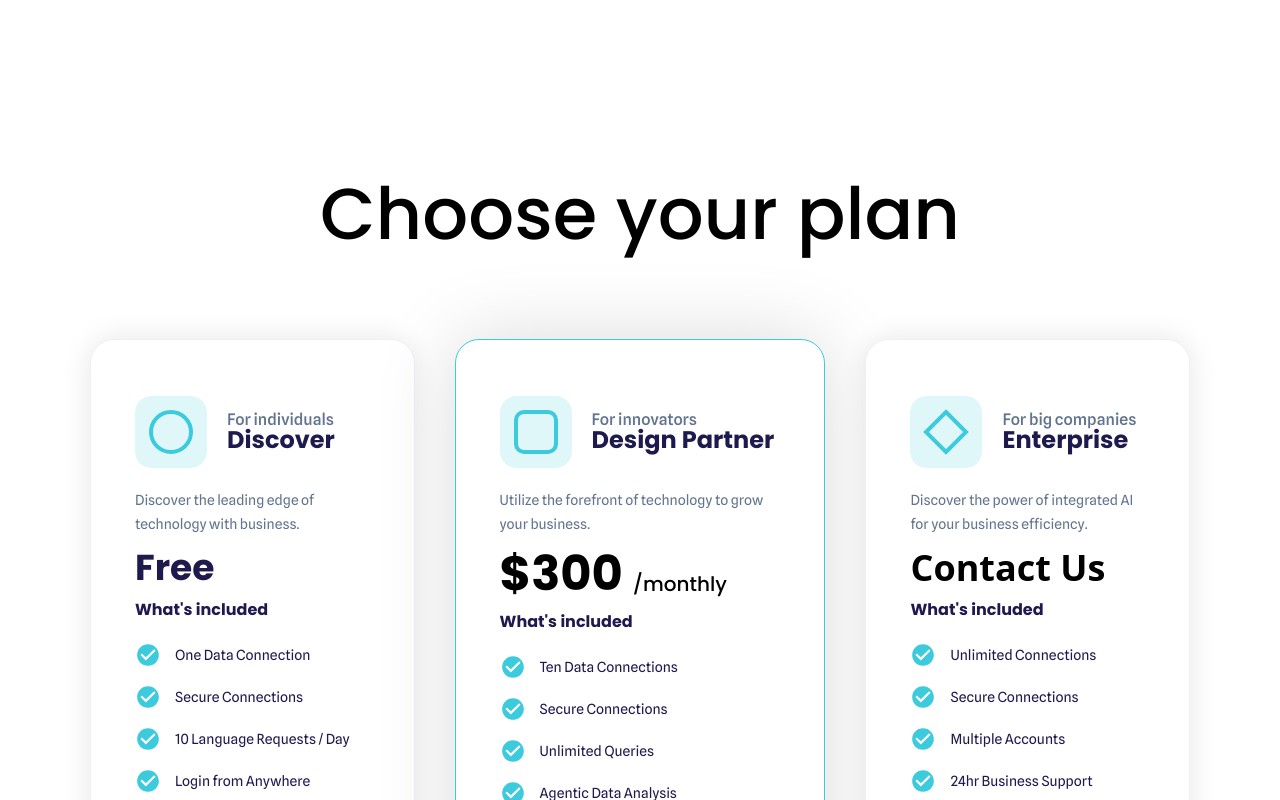
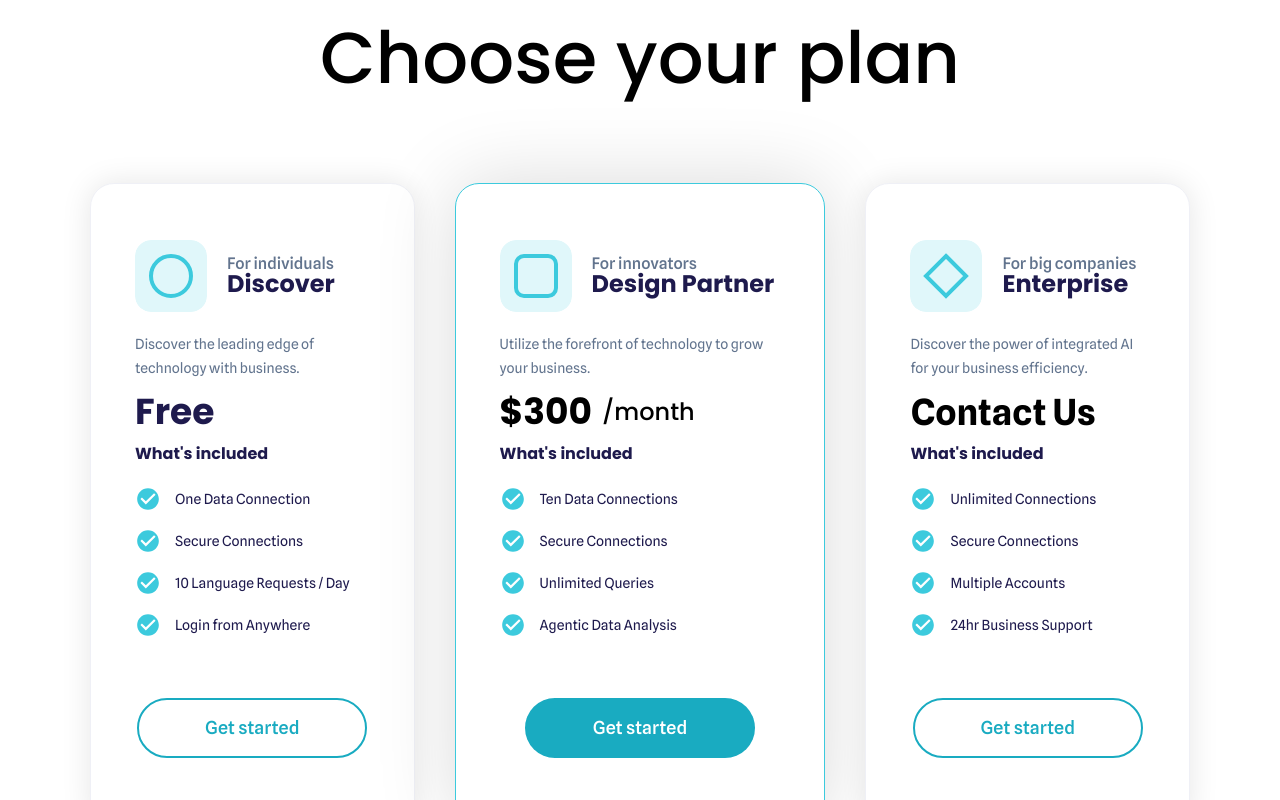
Before and after one commit to marksoulier/lever-landingpage, a React (Vite) app: page / in a window 1280 px wide. Shown: the part 2608-3408 px from the top of the page. Built offline with nearby package versions, Linux system fonts and the light colour scheme.

Commit message:
fully deployed with google anlaytics

```diff
--- a/index.html
+++ b/index.html
@@ -63,6 +63,13 @@
   <meta property="twitter:description"
     content="Transform your business data into actionable insights with Lever AI's advanced knowledge graph platform." />
   <meta property="twitter:image" content="https://lever-ai.com/logo.png" />
+
+  <!-- Google Fonts -->
+  <link rel="preconnect" href="https://fonts.googleapis.com">
+  <link rel="preconnect" href="https://fonts.gstatic.com" crossorigin>
+  <link
+    href="https://fonts.googleapis.com/css2?family=Poppins:wght@300;400;500;600;700&family=Spline+Sans:wght@300;400;500;600;700&display=swap"
+    rel="stylesheet">
 </head>
 
 <body>
--- a/src/components/AboutSection.tsx
+++ b/src/components/AboutSection.tsx
@@ -7,17 +7,14 @@ import cgLogo from '../assets/cgLogo.png';
 
 export const AboutSection = () => {
   return (
-    <section className="mt-16 sm:mt-24 px-4 sm:px-8 text-3xl sm:text-5xl font-medium leading-none text-center text-black max-md:mt-10" id="about">
-      <h2>About</h2>
+    <section className="mt-16 sm:mt-24 px-4 sm:px-8 max-w-[1215px] mx-auto" id="about">
+      <h2 className="text-4xl sm:text-5xl font-medium leading-none text-[var(--accent-950)] max-md:mt-10 text-center font-poppins">About</h2>
       <div className="mt-16 sm:mt-24 w-full max-w-[1215px] max-md:mt-10 mx-auto">
         <div className="flex gap-5 max-md:flex-col">
           <div className="w-[62%] max-md:w-full">
-            <article className="text-sm sm:text-base leading-6 sm:leading-8 text-[var(--accent-700)]">
+            <article className="text-base leading-8 text-[var(--accent-500)] text-opacity-80">
               <p>
                 Lever is a startup dedicated to helping small and medium-sized businesses stay competitive in a data-driven economy. With advancements in technology, the same data collection and analytics once exclusive to large enterprises are now accessible to smaller companies. We bring big data insights to SMBs, making data-driven decision-making easier than ever.
-              </p>
-              <p className="mt-4 sm:mt-8">
-                Our journey began with a nonprofit called Common Grounds, whose mission is to enrich the lives of youth and adults with disabilities through quality outdoor recreation. They sought a way to better understand their data to enhance the experiences they provide. By improving data accessibility, they gained deeper insights, allowing them to tailor programs more effectively to the individuals they serve.
               </p>
             </article>
           </div>
--- /dev/null
+++ b/src/components/CaseStudy.tsx
@@ -0,0 +1,32 @@
+import React from "react";
+import cgLogo from '../assets/cgLogo.png';
+
+export const CaseStudy = () => {
+    return (
+        <section className="mt-16 sm:mt-24 px-4 sm:px-8 max-w-[1215px] mx-auto" id="case-study">
+            <h2 className="text-4xl sm:text-5xl font-medium leading-none text-[var(--accent-950)] max-md:mt-10 text-center font-poppins">Case Study</h2>
+            <div className="mt-16 sm:mt-24 w-full max-md:mt-10">
+                <div className="flex gap-12 items-center max-md:flex-col">
+                    <div className="flex-1">
+                        <article className="text-base leading-8 text-[var(--accent-500)] text-opacity-80">
+                            <h3 className="text-3xl max-sm:text-2xl font-medium mb-6 text-center text-[var(--accent-800)]">Common Grounds</h3>
+                            <p className="mb-6">
+                                Our journey began with a nonprofit called Common Grounds, whose mission is to enrich the lives of youth and adults with disabilities through quality outdoor recreation.
+                            </p>
+                            <p>
+                                They sought a way to better understand their data to enhance the experiences they provide. By improving data accessibility, they gained deeper insights, allowing them to tailor programs more effectively to the individuals they serve.
+                            </p>
+                        </article>
+                    </div>
+                    <div className="w-full max-w-[400px] max-md:w-full">
+                        <img
+                            src={cgLogo}
+                            alt="Common Ground Logo"
+                            className="object-contain w-full aspect-[3.66]"
+                        />
+                    </div>
+                </div>
+            </div>
+        </section>
+    );
+};
--- a/src/components/Landingpage.tsx
+++ b/src/components/Landingpage.tsx
@@ -9,12 +9,14 @@ import { PageBreaker } from "./PageBreaker";
 import BusinessBenefits from "./BusinessBenifits";
 import Tables from "./Tables";
 import { Layout } from "./Layout";
+import { CaseStudy } from "./CaseStudy";
 
 export default function Landingpage() {
   return (
     <Layout>
       <HeroSection />
-      <FeatureCard />
+      {/* <FeatureCard /> */}
+      <PageBreaker className="my-20" />
       <BusinessFeatures />
       <PageBreaker className="my-20" />
       <BusinessBenefits />
@@ -23,6 +25,8 @@ export default function Landingpage() {
       <PageBreaker className="my-20" />
       <AboutSection />
       <PageBreaker className="my-20" />
+      <CaseStudy />
+      <PageBreaker className="my-20" />
     </Layout>
   );
 }
--- a/src/components/Tables.tsx
+++ b/src/components/Tables.tsx
@@ -36,11 +36,11 @@ const Tables: React.FC = () => {
             subtitle="For innovators"
             price={
               <div className="flex gap-2.5 items-center text-black whitespace-nowrap">
-                <span className="self-stretch my-auto text-5xl font-bold leading-none max-md:text-4xl font-['Poppins']">
+                <span className="self-stretch my-auto text-4xl font-bold leading-none max-md:text-4xl font-['Poppins']">
                   $300
                 </span>
-                <span className="self-stretch pt-5 my-auto text-xl font-medium leading-none w-[86px] font-['Poppins']">
-                  /monthly
+                <span className="self-stretch font-bold my-auto text-2xl font-medium leading-none w-[86px] font-['Poppins']">
+                  /month
                 </span>
               </div>
             }
--- a/src/components/TeamMember.tsx
+++ b/src/components/TeamMember.tsx
@@ -18,7 +18,7 @@ export const TeamMember: React.FC<TeamMemberProps> = ({
   const linkedinUrl = linkedin.startsWith('http') ? linkedin : `https://${linkedin}`;
 
   return (
-    <article className="flex flex-col grow items-center text-base leading-8 text-black max-md:mt-10">
+    <article className="flex flex-col grow items-center text-[14px] leading-8 text-black max-md:mt-10">
       <img
         src={image}
         alt={name}
@@ -34,7 +34,7 @@ export const TeamMember: React.FC<TeamMemberProps> = ({
         href={linkedinUrl}
         target="_blank"
         rel="noopener noreferrer"
-        className="self-stretch mt-2 hover:text-sky-600"
+        className="self-stretch mt-2 hover:text-sky-600 text-center"
       >
         {linkedin}
       </a>
--- a/src/index.css
+++ b/src/index.css
@@ -1,6 +1,20 @@
 @import './styles/theme.css';
+@import "tailwindcss";
 @tailwind base;
 @tailwind components;
 @tailwind utilities;
 
-@import "tailwindcss";
+@layer base {
+    html {
+        font-family: 'Spline Sans', sans-serif;
+    }
+
+    h1,
+    h2,
+    h3,
+    h4,
+    h5,
+    h6 {
+        font-family: 'Poppins', sans-serif;
+    }
+}
--- a/tailwind.config.cjs
+++ b/tailwind.config.cjs
@@ -6,6 +6,19 @@ module.exports = {
     ],
     theme: {
         extend: {
+            fontSize: {
+                'base': '16px',
+                'lg': '1.125rem',
+                'xl': '1.25rem',
+                '2xl': '1.5rem',
+                '3xl': '1.875rem',
+                '4xl': '2.25rem',
+                '5xl': '3rem',
+            },
+            fontFamily: {
+                sans: ['Spline Sans', 'sans-serif'],
+                poppins: ['Poppins', 'sans-serif'],
+            },
             colors: {
                 primary: {
                     '50': '#eefcfd',
```
Also changed, not shown: 1 other file (tests, documents, lock files or other folders).
